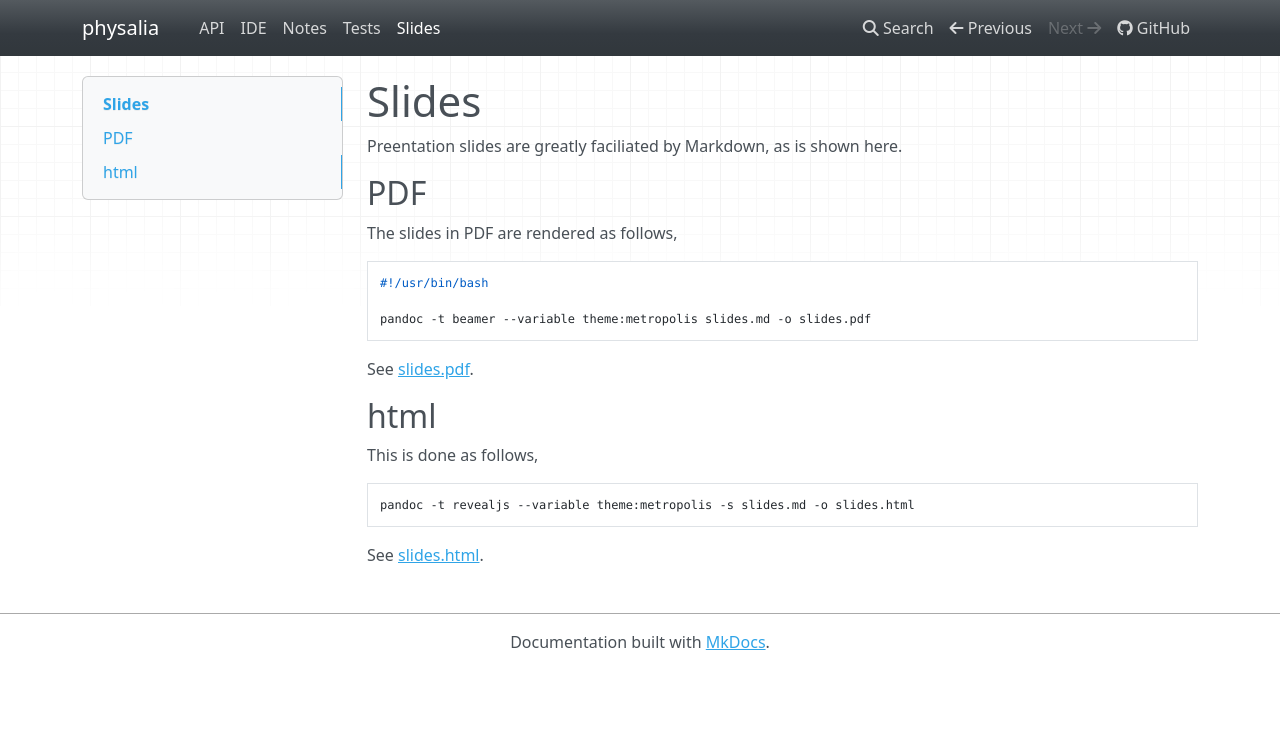
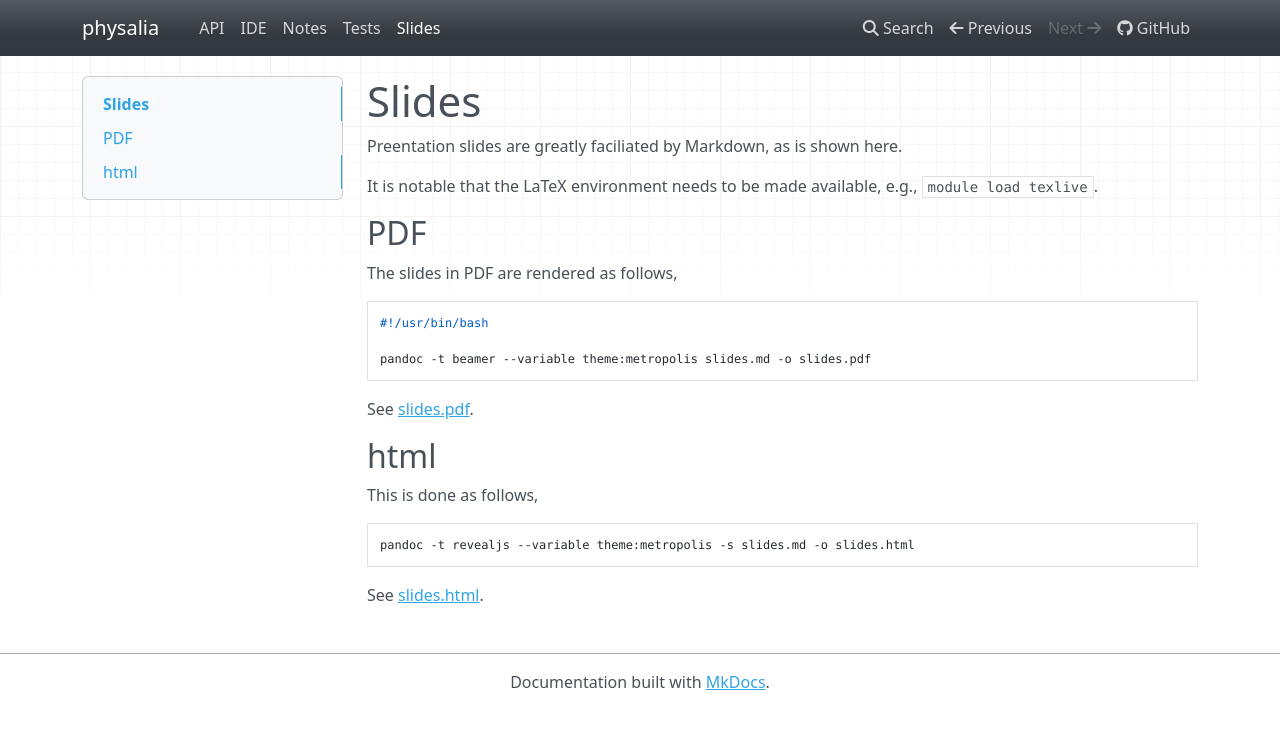
Before and after one commit to jinghuazhao/physalia, an MkDocs documentation site: the page built from docs/slides.md, in a window 1280 px wide. Shown: the top 729 px of the page. Built offline with MkDocs 1.6.1, drawn with Linux system fonts in a browser that asks for light colours; nearby versions of some CDN libraries; a script that is not in the unit is left out.

Commit message:
physalia

```diff
--- a/docs/slides.md
+++ b/docs/slides.md
@@ -1,6 +1,8 @@
 # Slides
 
 Preentation slides are greatly faciliated by Markdown, as is shown here.
+
+It is notable that the LaTeX environment needs to be made available, e.g., `module load texlive`.
 
 ## PDF
 
```
